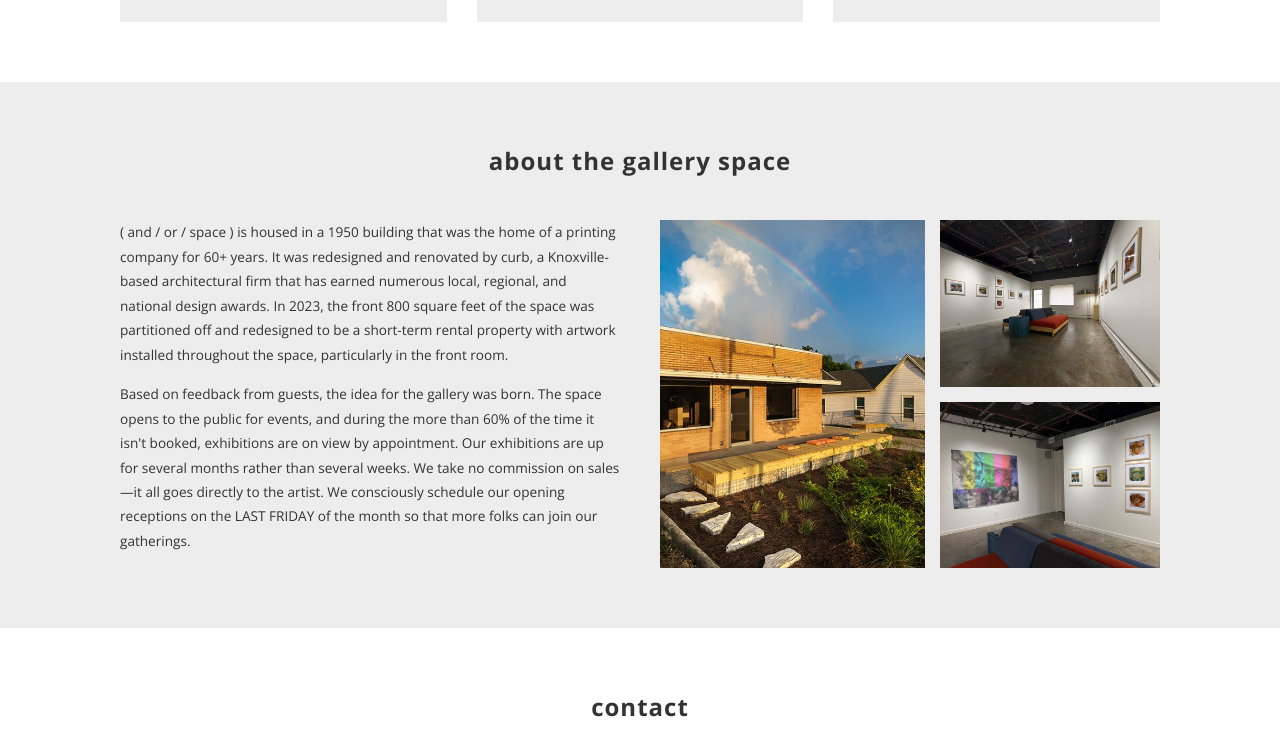
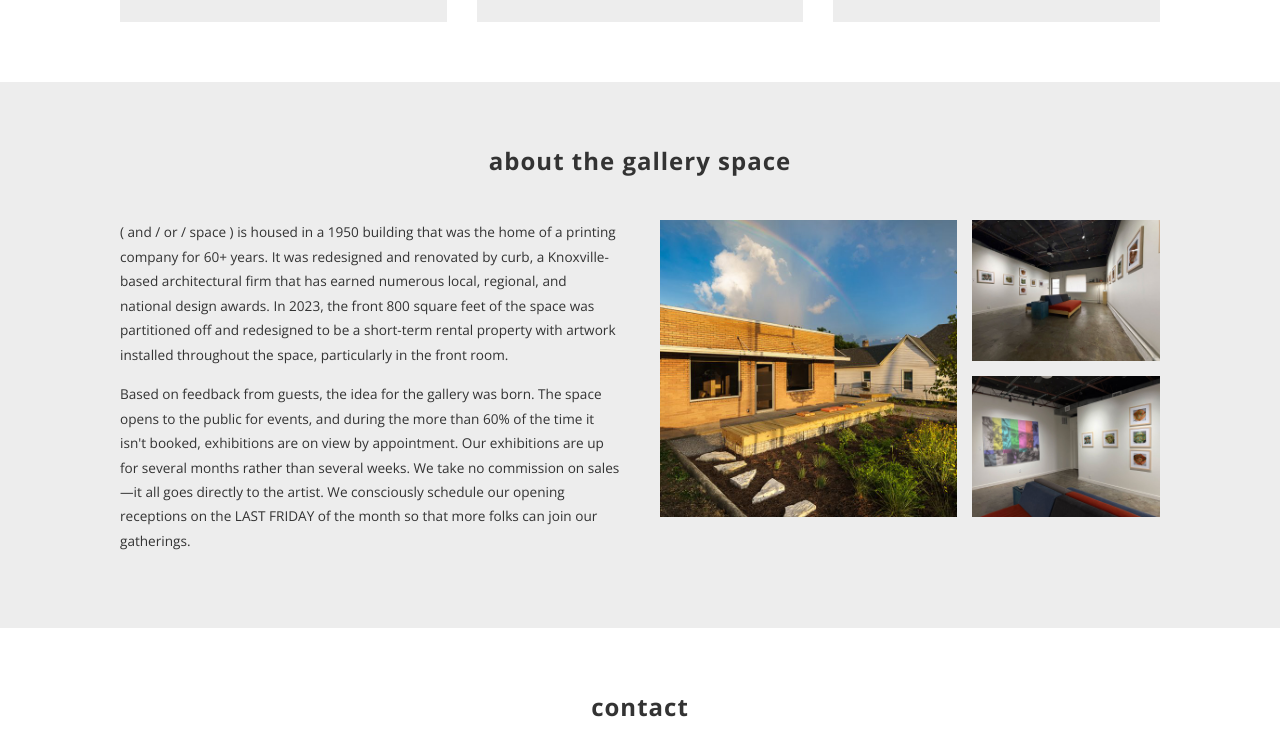
Before and after one commit to kmzinser/and-or-space, a plain HTML site: page index.html in a window 1280 px wide. Shown: the part 1148-1878 px from the top of the page. Drawn offline with nearby package versions, Linux system fonts and the light colour scheme.

Commit message:
fixed about-gallery bug on mobile view

```diff
--- a/styles.css
+++ b/styles.css
@@ -321,7 +321,7 @@
 
     .about-gallery {
       display: grid;
-      grid-template-columns: 1.2fr 1fr;
+      grid-template-columns: 1.58fr 1fr;
       gap: 15px;
     }
 
@@ -333,7 +333,7 @@
 
     .about-gallery img {
       width: 100%;
-      height: 100%;
+      height: auto; /* Replaces height: 100% so images stack naturally on mobile */
       object-fit: cover;
     }
 
```
